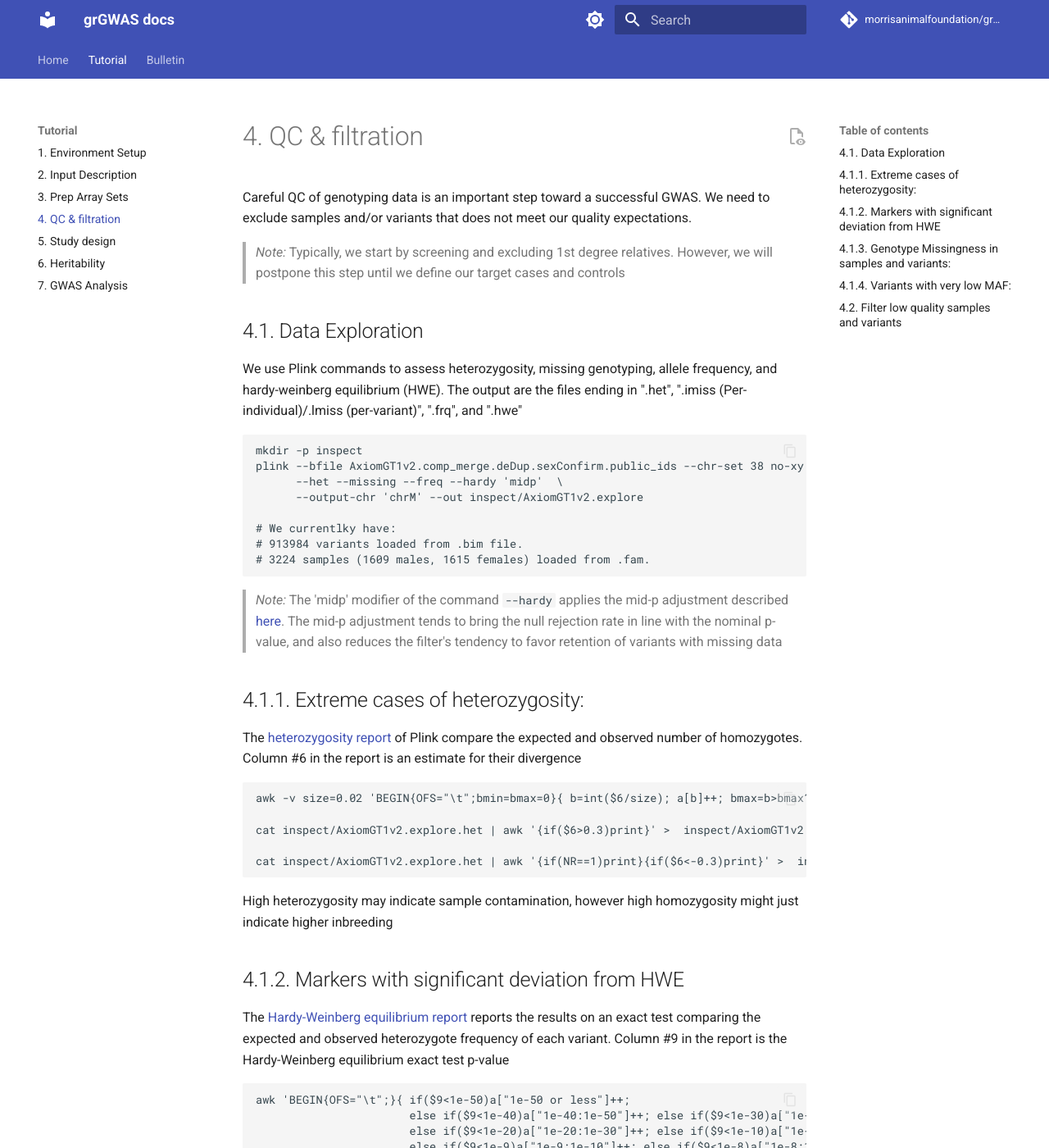
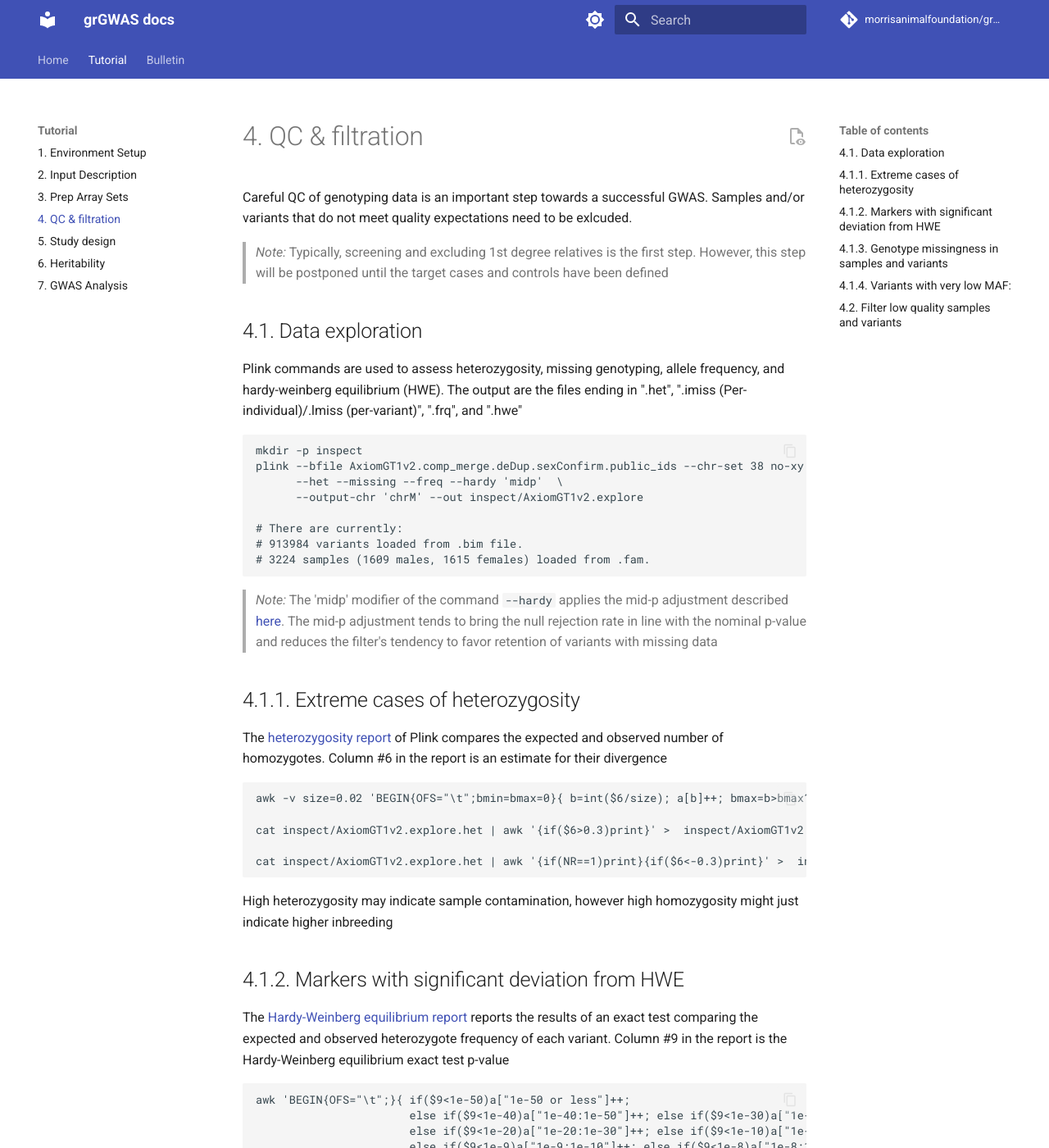
Before and after one commit to morrisanimalfoundation/grGWAS, an MkDocs documentation site: the page built from docs/4.qc_filter.md, in a window 1280 px wide and 1400 px high. Shown: the whole window at 82% size. Built offline with MkDocs 1.6.1 and Material for MkDocs 9.7.7, drawn with Linux system fonts in a browser that asks for light colours; comment, search, counter and statistics services are not loaded; some of the changed text lies outside the part shown.

Commit message:
Update 4.qc_filter.md
MAF MarComm edits

````diff
--- a/docs/4.qc_filter.md
+++ b/docs/4.qc_filter.md
@@ -1,11 +1,11 @@
 
-Careful QC of genotyping data is an important step toward a successful GWAS. We need to exclude samples and/or variants that does not meet our quality expectations.
+Careful QC of genotyping data is an important step towards a successful GWAS.  Samples and/or variants that do not meet quality expectations need to be exlcuded.
 
->  *Note:* Typically, we start by screening and excluding 1st degree relatives. However, we will postpone this step until we define our target cases and controls
+>  *Note:* Typically, screening and excluding 1st degree relatives is the first step. However, this step will be postponed until the target cases and controls have been defined
 
-## 4.1. Data Exploration
+## 4.1. Data exploration
 
-We use Plink commands to assess heterozygosity, missing genotyping, allele frequency, and hardy-weinberg equilibrium (HWE). The output are the files ending in ".het", ".imiss (Per-individual)/.lmiss (per-variant)", ".frq", and ".hwe"
+Plink commands are used to assess heterozygosity, missing genotyping, allele frequency, and hardy-weinberg equilibrium (HWE). The output are the files ending in ".het", ".imiss (Per-individual)/.lmiss (per-variant)", ".frq", and ".hwe"
 
 ```
 mkdir -p inspect
@@ -13,16 +13,16 @@ plink --bfile AxiomGT1v2.comp_merge.deDup.sexConfirm.public_ids --chr-set 38 no-
       --het --missing --freq --hardy 'midp'  \
       --output-chr 'chrM' --out inspect/AxiomGT1v2.explore
 
-# We currentlky have:
+# There are currently:
 # 913984 variants loaded from .bim file.
 # 3224 samples (1609 males, 1615 females) loaded from .fam.
 ```
 
->  *Note:* The 'midp' modifier of the command `--hardy` applies the mid-p adjustment described [here](https://www.ncbi.nlm.nih.gov/pubmed/23934608). The mid-p adjustment tends to bring the null rejection rate in line with the nominal p-value, and also reduces the filter's tendency to favor retention of variants with missing data
+>  *Note:* The 'midp' modifier of the command `--hardy` applies the mid-p adjustment described [here](https://www.ncbi.nlm.nih.gov/pubmed/23934608). The mid-p adjustment tends to bring the null rejection rate in line with the nominal p-value and reduces the filter's tendency to favor retention of variants with missing data
 
-## 4.1.1. Extreme cases of heterozygosity:
+## 4.1.1. Extreme cases of heterozygosity
 
-The [heterozygosity report](https://www.cog-genomics.org/plink/1.9/formats#het) of Plink compare the expected and observed number of homozygotes. Column #6 in the report is an estimate for their divergence
+The [heterozygosity report](https://www.cog-genomics.org/plink/1.9/formats#het) of Plink compares the expected and observed number of homozygotes. Column #6 in the report is an estimate for their divergence
 
 ```
 awk -v size=0.02 'BEGIN{OFS="\t";bmin=bmax=0}{ b=int($6/size); a[b]++; bmax=b>bmax?b:bmax; bmin=b<bmin?b:bmin } END { for(i=bmin;i<=bmax;++i){if(i==0) print -1*size,size,a[i]/1;else if(i<0) print (i-1)*size,i*size,a[i]/1;else print i*size,(i+1)*size,a[i]/1 }}'  <(tail -n+2 inspect/AxiomGT1v2.explore.het) > inspect/AxiomGT1v2.explore.het.histo
@@ -36,7 +36,7 @@ High heterozygosity may indicate sample contamination, however high homozygosity
 
 ## 4.1.2. Markers with significant deviation from HWE
 
-The [Hardy-Weinberg equilibrium report](https://www.cog-genomics.org/plink/1.9/formats#hwe) reports the results on an exact test comparing the expected and observed heterozygote frequency of each variant. Column #9 in the report is the Hardy-Weinberg equilibrium exact test p-value
+The [Hardy-Weinberg equilibrium report](https://www.cog-genomics.org/plink/1.9/formats#hwe) reports the results of an exact test comparing the expected and observed heterozygote frequency of each variant. Column #9 in the report is the Hardy-Weinberg equilibrium exact test p-value
 
 ```
 awk 'BEGIN{OFS="\t";}{ if($9<1e-50)a["1e-50 or less"]++;
@@ -48,14 +48,14 @@ awk 'BEGIN{OFS="\t";}{ if($9<1e-50)a["1e-50 or less"]++;
                        else if($9<0.001)a["1e-3:1e-4"]++; else if($9<0.01)a["1e-2:1e-3"]++; } \
                  END { for(i in a) print i,a[i] }'  <(tail -n+2 inspect/AxiomGT1v2.explore.hwe) | sort -g > inspect/AxiomGT1v2.explore.hwe.histo
 
-## Let's have a look on those variants with extreme deviation from HWE
+## Use this to futher explore variants with extreme deviation from HWE
 cat inspect/AxiomGT1v2.explore.hwe | awk '{if(NR==1)print}{if($9<1e-50)print}' >  inspect/AxiomGT1v2.explore.hwe.lowHWE
 
 ```
 Serious genotyping errors often yield extreme p-values, therefore a cut-off like 1e-50 is usually advised to exclude these variants.
 
 
-## 4.1.3. Genotype Missingness in samples and variants:
+## 4.1.3. Genotype missingness in samples and variants
 
 There are 2 missingness reports. One with the ".imiss" extenstion for [samples](https://www.cog-genomics.org/plink/1.9/formats#imiss) and another one with the ".lmiss" extenstion for [variants](https://www.cog-genomics.org/plink/1.9/formats#lmiss).  Columns #6 and #5 are the missing call rate in both files respectively.
 
@@ -64,20 +64,20 @@ awk -v size=0.02 'BEGIN{OFS="\t";bmin=bmax=0}{ b=int($6/size); a[b]++; bmax=b>bm
 
 awk -v size=0.02 'BEGIN{OFS="\t";bmin=bmax=0}{ b=int($5/size); a[b]++; bmax=b>bmax?b:bmax; bmin=b<bmin?b:bmin } END { for(i=bmin;i<=bmax;++i) print i*size,(i+1)*size,a[i]/1 }'  <(tail -n+2 inspect/AxiomGT1v2.explore.lmiss) > inspect/AxiomGT1v2.explore.lmiss.histo
 ```
-Missingness per individual shows 17 samples with about ~57% missing genotyping rates. These samples were genotyped on array A only. Also, there is one sample with ~43% missing genotyping rate. This sample was genotyped on array B only. While missingness per variant shows 36 extreme variants with about 50% genotyping rates
+Missingness per individual shows 17 samples with about ~57% missing genotyping rates. These samples were genotyped on array A only. There is also one sample with ~43% missing genotyping rate. This sample was genotyped on array B only. While missingness per variant shows 36 extreme variants with about 50% genotyping rates
 
 ## 4.1.4. Variants with very low MAF:
 
 The [allele frequency report](https://www.cog-genomics.org/plink/1.9/formats#frq) calculates the minor allele frequencies (MAF) in column #5.
 
 ```
-# Let us try 2 differet resolutions for the histogram of MAF
+# Here are 2 different resolutions for a histogram of MAF
 
 awk -v size=0.01 'BEGIN{OFS="\t";bmin=bmax=0}{ b=int($5/size); a[b]++; bmax=b>bmax?b:bmax; bmin=b<bmin?b:bmin } END { for(i=bmin;i<=bmax;++i) print i*size,(i+1)*size,a[i]/1 }'  <(tail -n+2 inspect/AxiomGT1v2.explore.frq) > inspect/AxiomGT1v2.explore.frq.histo
 
 awk -v size=0.001 'BEGIN{OFS="\t";bmin=bmax=0}{ b=int($5/size); a[b]++; bmax=b>bmax?b:bmax; bmin=b<bmin?b:bmin } END { for(i=bmin;i<=bmax;++i) print i*size,(i+1)*size,a[i]/1 }'  <(tail -n+2 inspect/AxiomGT1v2.explore.frq) > inspect/AxiomGT1v2.explore.frq.histo2
 ```
-There are 332720 markers that have < 1% MAF, 315835 markers have < 0.5% MAF & 280430 markers have < 0.1% MAF
+There are 332720 markers that have < 1% MAF, 315835 markers have < 0.5% MAF, and 280430 markers have < 0.1% MAF
 
 
 ## 4.2. Filter low quality samples and variants
@@ -96,4 +96,4 @@ plink --bfile AxiomGT1v2.comp_merge.deDup.sexConfirm.public_ids --chr-set 38 no-
 1424 variants removed due to Hardy-Weinberg exact test (--hwe).
 332753 variants removed due to minor allele threshold(s)
 
-Now, we have 579771 variants and 3205 samples that passed filters and QC.
+Now, there are 579771 variants and 3205 samples that passed filters and QC.
````
